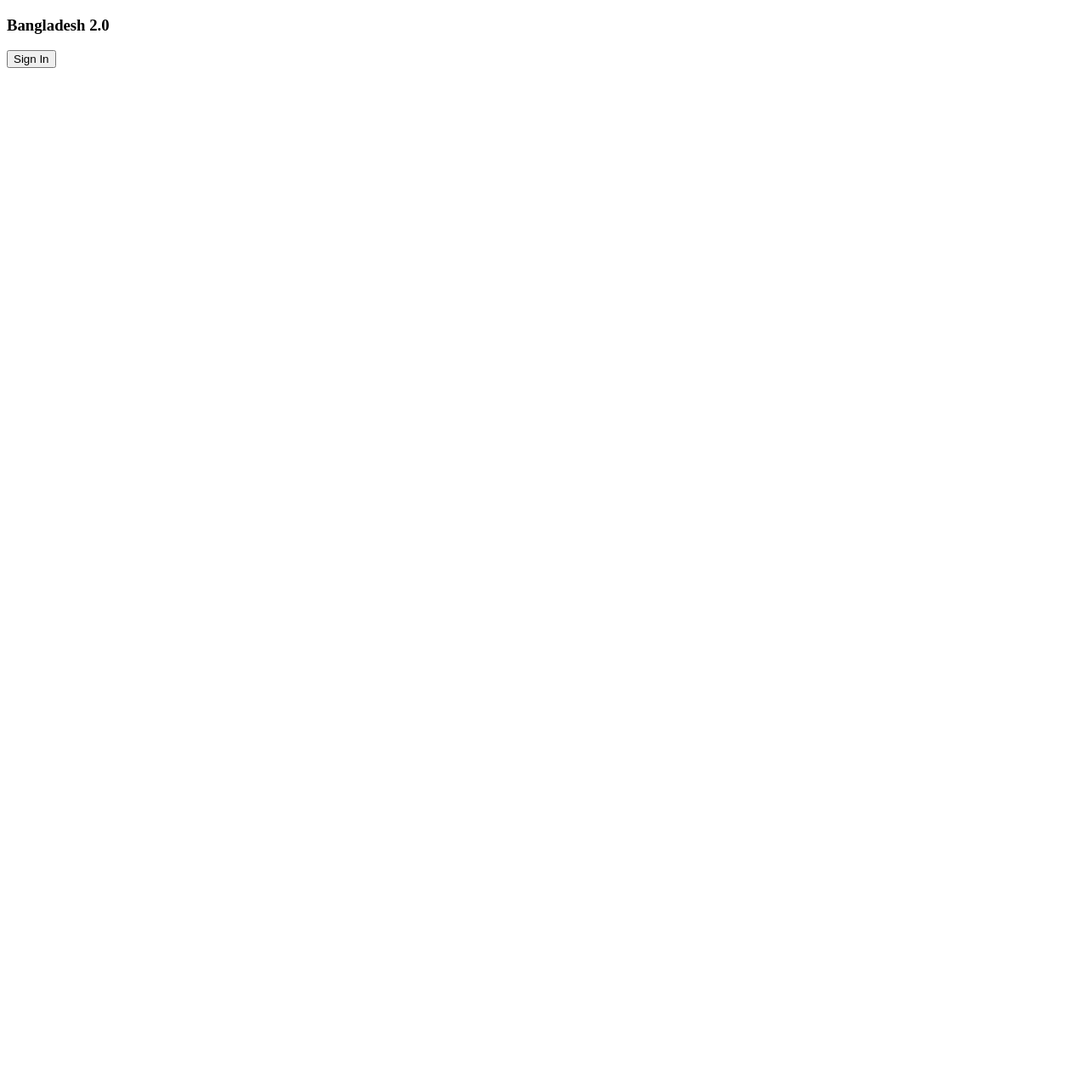
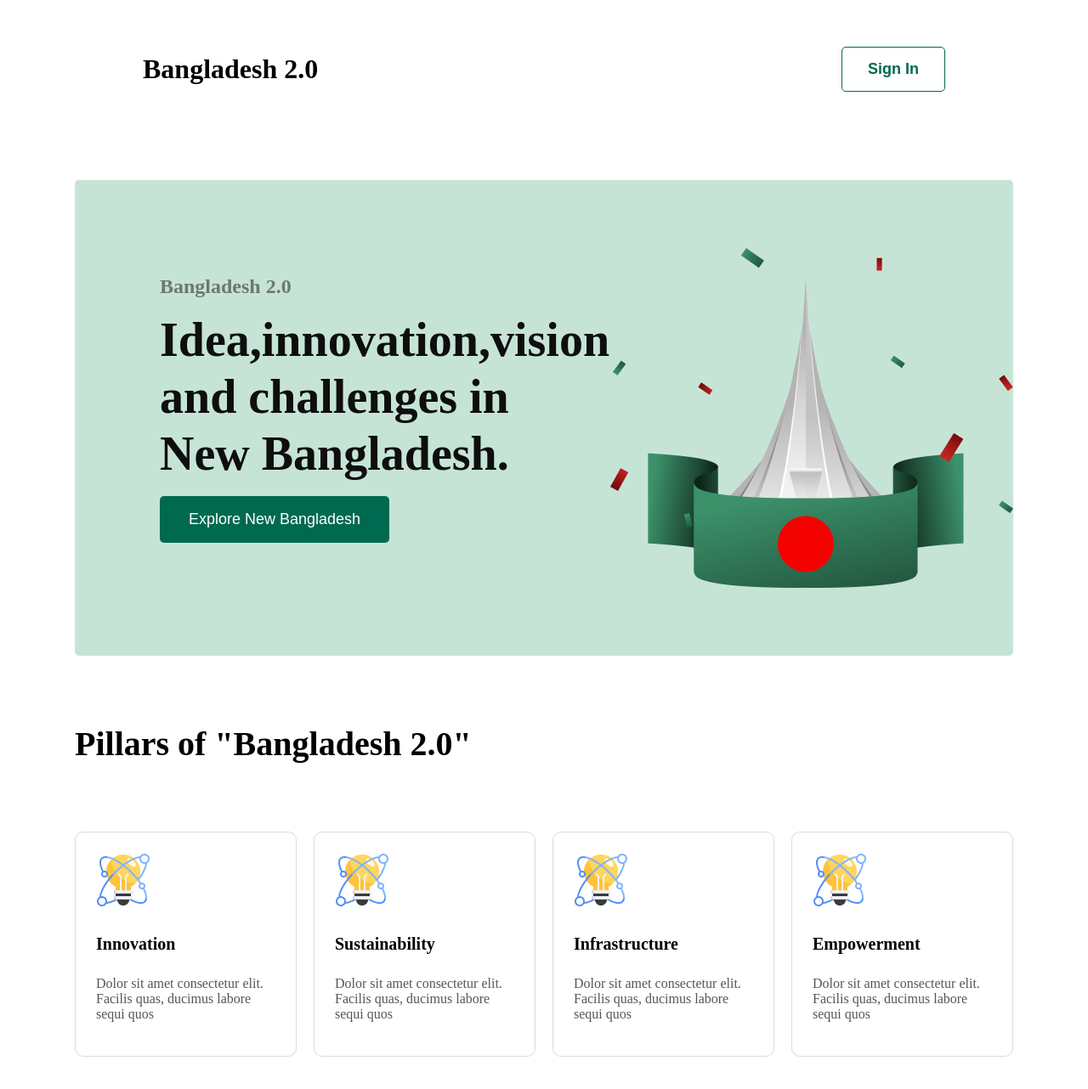
Before and after one commit to ALAMIN761740/assignment-01, a plain HTML site: page index.html in a window 1280 px wide. Shown: the whole page at 85% size. Before the commit the page ends 800 px from the top, so only its background shows below. Drawn offline with Linux system fonts and the light colour scheme.

Commit message:
Pillars of Bangladesh 2.0

```diff
--- a/index.html
+++ b/index.html
@@ -4,18 +4,58 @@
     <meta charset="UTF-8">
     <meta name="viewport" content="width=device-width, initial-scale=1.0">
     <title>Bangladesh 2.0</title>
+    <link rel="preconnect" href="https://fonts.googleapis.com">
+    <link rel="preconnect" href="https://fonts.gstatic.com" crossorigin>
+    <link href="https://fonts.googleapis.com/css2?family=Fira+Sans:ital,wght@0,100;0,200;0,300;0,400;0,500;0,600;0,700;0,800;0,900;1,100;1,200;1,300;1,400;1,500;1,600;1,700;1,800;1,900&family=Open+Sans:ital,wght@0,300..800;1,300..800&family=Work+Sans:ital,wght@0,100..900;1,100..900&display=swap" rel="stylesheet">
+    <link rel="stylesheet" href="styles/style.css">
 </head>
 <body>
     <header>
         <nav>
-            <h3>Bangladesh 2.0</h3>
-            <a href=""><button>Sign In</button></a>
+            <h3 class="nav-title">Bangladesh 2.0</h3>
+            <a href=""><button class="btn-white" >Sign In</button></a>
         </nav>
+        <div class="banner">
+            <div class="banner-text">
+                <h4 class="bangla">Bangladesh 2.0</h4>
+                <h2 class="banner-title">Idea,innovation,vision and challenges in New Bangladesh.</h2>
+                <button class="btn-green">Explore New Bangladesh</button>
+
+            </div>
+            <img class="banner-pic" src="assets/hero.png" alt="">
+        </div>
 
     </header>
 
 
     <main>
+        <section class="skills">
+            <h3 class="Pillars">Pillars of "Bangladesh 2.0"</h3>
+
+            <div class="skills-container">
+                <div class="skill">
+                    <img src="assets/card-icon.png" alt="">
+                    <h4 class="skill-title">Innovation</h4>
+                    <p class="skill-de">Dolor sit amet consectetur elit. Facilis quas, ducimus labore sequi quos </p>
+                </div>
+                <div class="skill">
+                    <img src="assets/card-icon.png" alt="">
+                    <h4 class="skill-title">Sustainability</h4>
+                    <p class="skill-de">Dolor sit amet consectetur elit. Facilis quas, ducimus labore sequi quos </p>
+                </div>
+                <div class="skill">
+                    <img src="assets/card-icon.png" alt="">
+                    <h4 class="skill-title">Infrastructure</h4>
+                    <p class="skill-de">Dolor sit amet consectetur elit. Facilis quas, ducimus labore sequi quos </p>
+                </div>
+                <div class="skill">
+                    <img src="assets/card-icon.png" alt="">
+                    <h4 class="skill-title">Empowerment</h4>
+                    <p class="skill-de">Dolor sit amet consectetur elit. Facilis quas, ducimus labore sequi quos </p>
+                </div>
+            </div>
+
+        </section>
 
     </main>
 
--- a/styles/style.css
+++ b/styles/style.css
@@ -0,0 +1,117 @@
+
+
+.work-sans-<uniquifier> {
+  font-family: "Work Sans", serif;
+  font-optical-sizing: auto;
+  font-weight: <weight>;
+  font-style: normal;
+}
+
+
+/*nav styles*/
+nav{
+    display: flex;
+    align-items: center;
+    justify-content: space-between;
+    margin: 31px 160px;
+
+}
+
+.nav-title{
+    font-weight: 700px;
+    font-size: 32px;
+    text-align: left;
+}
+
+.btn-white{
+    background-color:white;
+    box-sizing: border-box;
+    border: 1px solid rgb(0, 106, 80);
+    border-radius: 5px;
+    color: rgb(0, 106, 80);
+    font-weight: bold;
+    font-size: 18px;
+    padding: 15px 30px 15px 30px;
+}
+
+/*banner style*/
+.banner{
+    display: flex;
+    justify-content: space-between;
+    background-color:rgb(198, 228, 214) ;
+    margin:80px 80px;
+    padding: 80px 100px 80px 100px;
+    border-radius: 5px;
+}
+.bangla{
+    color: #0E0E0E80;
+    font-size: 24px;
+    text-align: left;
+    font-weight: 500px;
+    margin-bottom: 5px;
+
+
+}
+.banner-title{
+    font-size: 56px;
+    color: rgb(14, 14, 14);
+    text-align: left;
+    font-weight: 700;
+    line-height: 67px;
+    margin: 16px 0px;
+
+
+}
+.banner-text{
+    max-width: 580px;
+
+}
+
+
+/*.................. */
+.btn-green{
+    background-color: rgb(0, 106, 80);
+    border-radius: 5px;
+    padding: 17px 34px 17px 34px;
+    font-size: 18px;
+    font-weight: 600px;
+    color: white;
+    border: none;
+
+}
+
+
+.banner-pic{
+
+}
+
+/*main styls*/
+.Pillars{
+    font-size: 40px;
+    font-weight: 700;
+    text-align:left;
+    margin: 80px;
+}
+
+.skills-container{
+    display: flex;
+    margin: 80px;
+    gap: 20px;
+
+}
+.skill{
+    padding: 24px;
+    border:1px solid rgba(14, 14, 14, 0.15);
+    border-radius: 10px;
+}
+.skill-title{
+    font-size: 20px;
+    font-weight: 700;
+    line-height: 24px;
+}
+
+.skill-de{
+    color: rgba(14, 14, 14, 0.7);
+    font-size: 16px;
+    font-weight: 400px;
+}
```
Also changed, not shown: assets/al-jazeera.png (added), assets/card-icon.png (added), assets/facebook.png (added), assets/hero.png (added), assets/instagram.png (added), assets/quote-bg.png (added), assets/satelite.png (added), assets/x.png (added).
